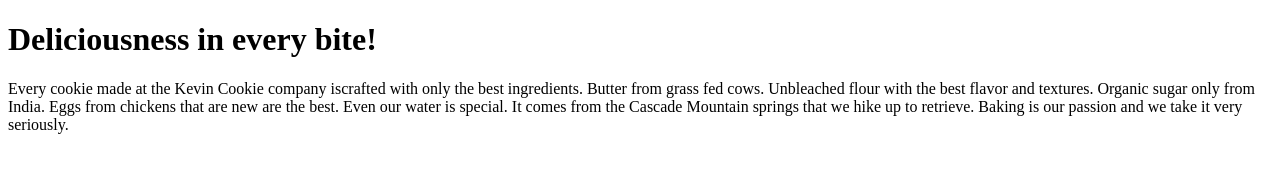
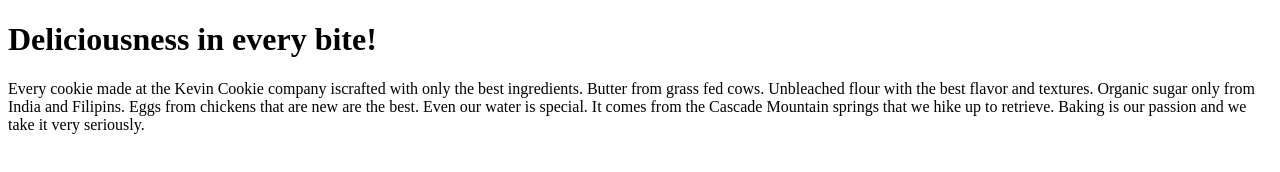
Before and after one commit to ezdzril/PrviRep, a plain HTML site: page index.htm in a window 1280 px wide. Drawn offline with Linux system fonts and the light colour scheme.

Commit message:
Update index.htm

```diff
--- a/index.htm
+++ b/index.htm
@@ -7,7 +7,7 @@
 <p>Every cookie made at the Kevin Cookie company iscrafted with only the best ingredients.
  Butter from grass fed cows.
  Unbleached flour with the best flavor and textures.
- Organic sugar only from India.
+ Organic sugar only from India and Filipins.
  Eggs from chickens that are new are the best.
  Even our water is special.
  It comes from the Cascade Mountain springs that we hike up to retrieve.
```
